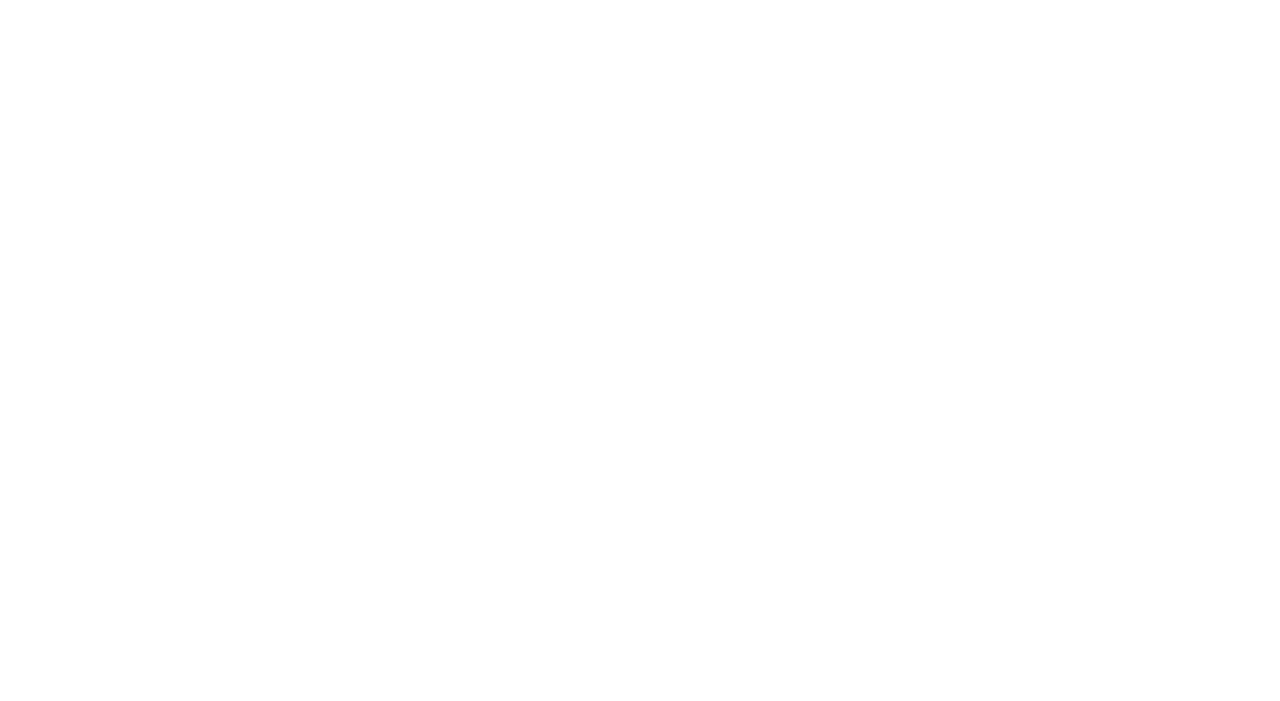
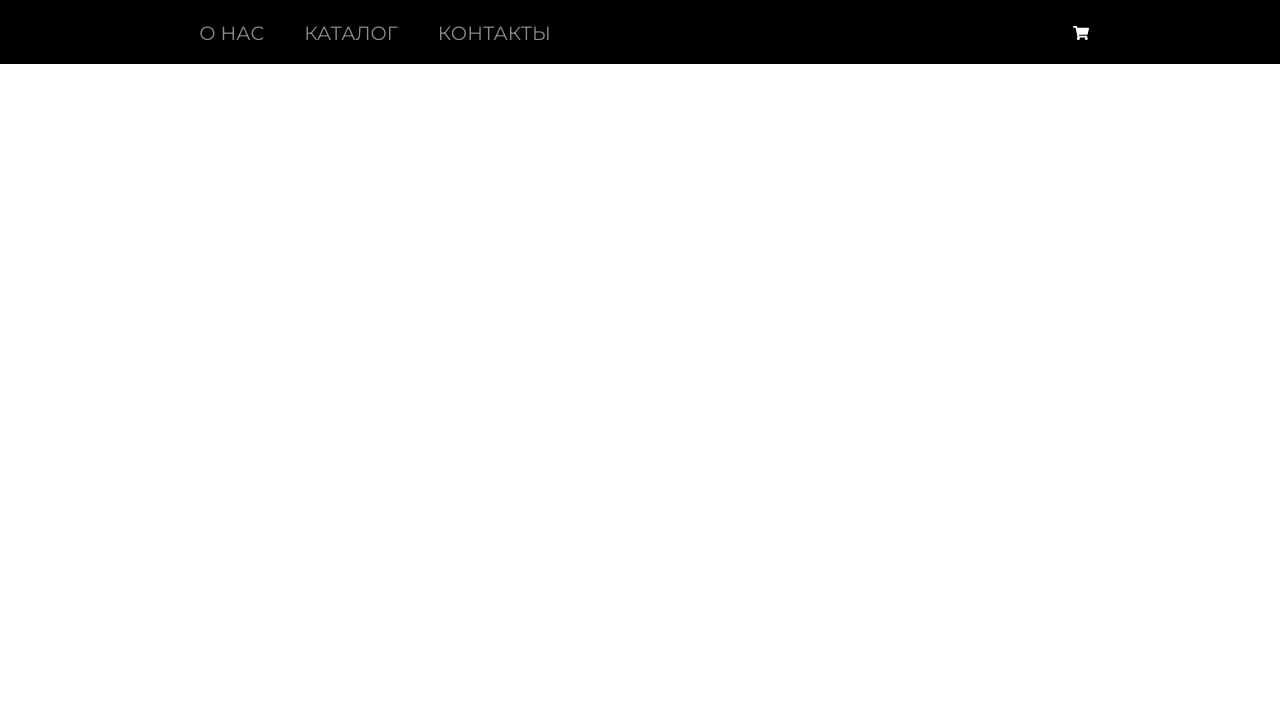
Before and after one commit to igor860/magazin, a plain HTML site: page index.html in a window 1280 px wide. Shown: the top 701 px of the page. Drawn offline with nearby package versions, Linux system fonts and the light colour scheme; the site is published under a folder, as on GitHub Pages, so addresses that start at the root find nothing.

Commit message:
Update index.html

```diff
--- a/index.html
+++ b/index.html
@@ -1 +1 @@
-<!doctype html><html lang="en"><head><meta charset="utf-8"/><link rel="icon" href="/favicon.ico"/><meta name="viewport" content="width=device-width,initial-scale=1"/><meta name="theme-color" content="#000000"/><meta name="description" content="Web site created using create-react-app"/><link rel="preconnect" href="https://fonts.googleapis.com"><link rel="preconnect" href="https://fonts.gstatic.com" crossorigin><link href="https://fonts.googleapis.com/css2?family=Montserrat:wght@400;500;600;700&display=swap" rel="stylesheet"><link rel="stylesheet" href="https://cdnjs.cloudflare.com/ajax/libs/font-awesome/5.15.4/css/all.min.css" integrity="sha512-1ycn6IcaQQ40/MKBW2W4Rhis/DbILU74C1vSrLJxCq57o941Ym01SwNsOMqvEBFlcgUa6xLiPY/NS5R+E6ztJQ==" crossorigin="anonymous" referrerpolicy="no-referrer"/><script defer="defer" src="https://cdn.jsdelivr.net/npm/bootstrap@5.1.3/dist/js/bootstrap.bundle.min.js" integrity="sha384-ka7Sk0Gln4gmtz2MlQnikT1wXgYsOg+OMhuP+IlRH9sENBO0LRn5q+8nbTov4+1p" crossorigin="anonymous"></script><link rel="manifest" href="/manifest.json"/><title>React App</title><script defer="defer" src="/static/js/main.551d702e.js"></script><link href="/static/css/main.9b58d832.css" rel="stylesheet"></head><body><noscript>You need to enable JavaScript to run this app.</noscript><div id="root"></div></body></html>
+<!doctype html><html lang="en"><head><meta charset="utf-8"/><link rel="icon" href="/favicon.ico"/><meta name="viewport" content="width=device-width,initial-scale=1"/><meta name="theme-color" content="#000000"/><meta name="description" content="Web site created using create-react-app"/><link rel="preconnect" href="https://fonts.googleapis.com"><link rel="preconnect" href="https://fonts.gstatic.com" crossorigin><link href="https://fonts.googleapis.com/css2?family=Montserrat:wght@400;500;600;700&display=swap" rel="stylesheet"><link rel="stylesheet" href="https://cdnjs.cloudflare.com/ajax/libs/font-awesome/5.15.4/css/all.min.css" integrity="sha512-1ycn6IcaQQ40/MKBW2W4Rhis/DbILU74C1vSrLJxCq57o941Ym01SwNsOMqvEBFlcgUa6xLiPY/NS5R+E6ztJQ==" crossorigin="anonymous" referrerpolicy="no-referrer"/><script defer="defer" src="https://cdn.jsdelivr.net/npm/bootstrap@5.1.3/dist/js/bootstrap.bundle.min.js" integrity="sha384-ka7Sk0Gln4gmtz2MlQnikT1wXgYsOg+OMhuP+IlRH9sENBO0LRn5q+8nbTov4+1p" crossorigin="anonymous"></script><link rel="manifest" href="/manifest.json"/><title>React App</title><script defer="defer" src="static/js/main.551d702e.js"></script><link href="static/css/main.9b58d832.css" rel="stylesheet"></head><body><noscript>You need to enable JavaScript to run this app.</noscript><div id="root"></div></body></html>
```
